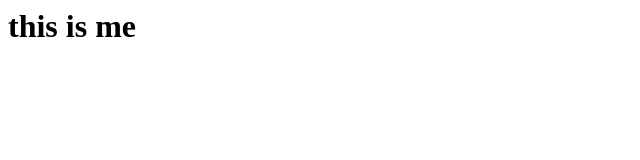
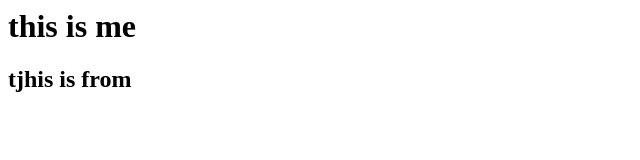
Before and after one commit to yashwanthtu10/free_job, a plain HTML site: page index.html in a window 1280 px wide. Shown: the whole page, without its empty margins (0-640 px from the left). Drawn offline with Linux system fonts and the light colour scheme.

Commit message:
Update index.html

```diff
--- a/index.html
+++ b/index.html
@@ -1 +1,2 @@
 <h1>this is me </h1>
+<h2>tjhis is from </h2>
```
